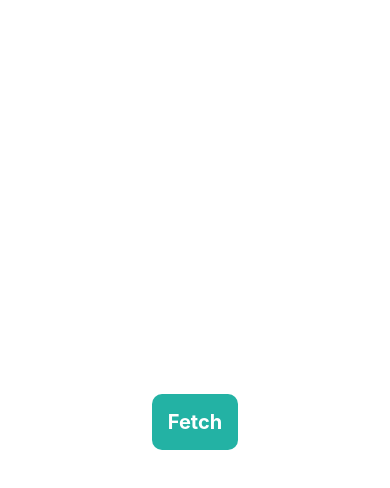
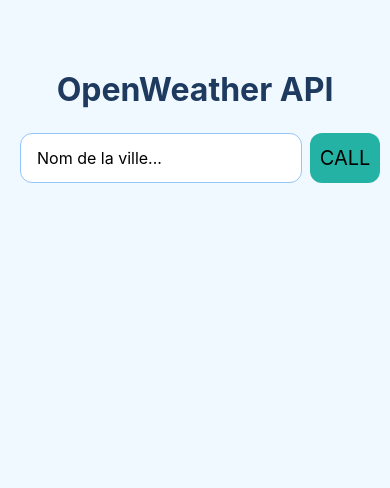
Before and after one commit to lpastyle/ExpoApiRestDemo, a React Native app: screen / in a window 390 px wide. Shown: the top 488 px of the page. Built offline with nearby package versions, Linux system fonts and the light colour scheme.

Commit message:
Added TextInput to set city + enchanced API result display

```diff
--- a/App.js
+++ b/App.js
@@ -1,70 +1,133 @@
-// App.js — Version 1 : appel basique
 import { useState } from 'react';
-import { View, Text, TouchableOpacity, StyleSheet } from 'react-native';
+import {
+  View, Text, TextInput, TouchableOpacity,
+  ActivityIndicator, Image, Keyboard, StyleSheet
+} from 'react-native';
 import { OPENWEATHER_API_KEY, OPENWEATHER_BASE_URL } from '@env';
 import axios from 'axios';
 
-const VILLE_TEST = 'Valbonne';
-
 export default function App() {
+  const [ville,   setVille]   = useState('');
   const [data,    setData]    = useState(null);
   const [loading, setLoading] = useState(false);
   const [erreur,  setErreur]  = useState(null);
 
   const fetchMeteo = async () => {
+    if (ville.trim() === '') return;
+    Keyboard.dismiss();   // ferme le clavier
     setLoading(true);
     setErreur(null);
+    setData(null);        // efface les données précédentes
 
     try {
-      // Axios construit l'URL automatiquement à partir des paramètres
       const { data: json } = await axios.get(`${OPENWEATHER_BASE_URL}/weather`, {
         params: {
-          q:     VILLE_TEST,
+          q:     ville.trim(),
           appid: OPENWEATHER_API_KEY,
           units: 'metric',
           lang:  'fr',
         },
       });
-      // le JSON est directement parsé par axios
-      console.log("Réponse de l'API :", JSON.stringify(json, null, 2));
+
       setData(json);
 
     } catch (e) {
-      // axios lance automatiquement une exception pour les codes 4xx/5xx
-      const message = e.response ? `Erreur HTTP : ${e.response.status}` : e.message;
-      setErreur(message);
-      console.error('Erreur axios :', e);
+      const status = e.response?.status;
+      if (status === 404) setErreur(`Ville "${ville}" introuvable`);
+      else if (status === 401) setErreur('Clé API invalide ou non activée');
+      else setErreur(e.message);
     } finally {
-      setLoading(false);  // toujours exécuté, succès ou erreur
+      setLoading(false);
     }
   };
 
   return (
     <View style={styles.container}>
-      <TouchableOpacity style={styles.bouton} onPress={fetchMeteo}>
-        <Text style={styles.boutonTexte}>
-          {loading ? 'Chargement...' : 'Fetch'}
-        </Text>
-      </TouchableOpacity>
+      <Text style={styles.titre}>OpenWeather API</Text>
 
-      {erreur && <Text style={styles.erreur}>{erreur}</Text>}
+      {/* Zone de recherche */}
+      <View style={styles.searchRow}>
+        <TextInput
+          style={styles.input}
+          placeholder="Nom de la ville..."
+          value={ville}
+          onChangeText={setVille}
+          onSubmitEditing={fetchMeteo}
+          returnKeyType="search"
+          autoCorrect={false}
+        />
+        <TouchableOpacity
+          style={styles.btnSearch}
+          onPress={fetchMeteo}
+          disabled={loading}
+        >
+          <Text style={styles.btnSearchTexte}>CALL</Text>
+        </TouchableOpacity>
+      </View>
 
-      {data && (
-        <Text style={styles.resultat}>
-          {data.name} : {Math.round(data.main.temp)}°C
-          {' '}{data.weather[0].description}
-        </Text>
+      {/* Spinner de chargement */}
+      {loading && (
+        <ActivityIndicator size="large" color="#23B2A4" style={{ marginTop: 40 }} />
+      )}
+
+      {/* Message d'erreur */}
+      {erreur && !loading && (
+        <View style={styles.erreurBox}>
+          <Text style={styles.erreurTexte}>⚠️  {erreur}</Text>
+        </View>
+      )}
+
+      {/* Données météo */}
+      {data && !loading && (
+        <View style={styles.carteMeteo}>
+          <Text style={styles.ville}>
+            {data.name}, {data.sys.country}
+          </Text>
+          <Text style={styles.temp}>
+            {Math.round(data.main.temp)}°C
+          </Text>
+          <Image
+            style={styles.icone}
+            source={{ uri: `https://openweathermap.org/img/wn/${data.weather[0].icon}@2x.png` }}
+          />
+          <Text style={styles.description}>
+            {data.weather[0].description}
+          </Text>
+          <Text style={styles.ressenti}>
+            Ressenti : {Math.round(data.main.feels_like)}°C
+          </Text>
+        </View>
       )}
     </View>
   );
 }
 
 const styles = StyleSheet.create({
-  container: { flex: 1, alignItems: 'center',
-               justifyContent: 'center', padding: 20 },
-  bouton:    { backgroundColor: '#23B2A4', padding: 16,
-               borderRadius: 10 },
-  boutonTexte: { color: '#FFF', fontWeight: 'bold', fontSize: 20 },
-  erreur:    { color: '#DC2626', marginTop: 20, textAlign: 'center', fontSize: 18 },
-  resultat:  { fontSize: 18, marginTop: 20, textAlign: 'center', fontSize: 24 },
+  container:    { flex: 1, backgroundColor: '#F0F9FF',
+                  paddingTop: 70, paddingHorizontal: 20 },
+  titre:        { fontSize: 32, fontWeight: 'bold', textAlign: 'center',
+                  marginBottom: 24, color: '#1E3A5F' },
+  searchRow:    { flexDirection: 'row', gap: 8, marginBottom: 20 },
+  input:        { flex: 1, height: 50, borderWidth: 1.5,
+                  borderColor: '#93C5FD', borderRadius: 12,
+                  paddingHorizontal: 16, fontSize: 16,
+                  backgroundColor: '#FFF' },
+  btnSearch:    { width: 70, height: 50, backgroundColor: '#23B2A4',
+                  borderRadius: 12, alignItems: 'center',
+                  justifyContent: 'center' },
+  btnSearchTexte: { fontSize: 20 },
+  erreurBox:    { backgroundColor: '#FEE2E2', padding: 16,
+                  borderRadius: 12, marginTop: 16 },
+  erreurTexte:  { color: '#DC2626', textAlign: 'center', fontSize: 15 },
+  carteMeteo:   { backgroundColor: '#CCC', borderRadius: 20,
+                  padding: 24, marginTop: 16, alignItems: 'center',
+                  shadowColor: '#000', shadowOffset: { width: 0, height: 4 },
+                  shadowOpacity: 0.1, shadowRadius: 12, elevation: 6 },
+  ville:        { fontSize: 22, fontWeight: 'bold', color: '#1E3A5F' },
+  temp:         { fontSize: 72, fontWeight: 'bold', color: '#23B2A4',
+                  marginVertical: 8 },
+  icone:        { width: 80, height: 80 },
+  description:  { fontSize: 18, color: '#64748B',
+                  textTransform: 'capitalize', marginBottom: 8 },
+  ressenti:     { fontSize: 14, color: '#94A3B8' },
 });
```
